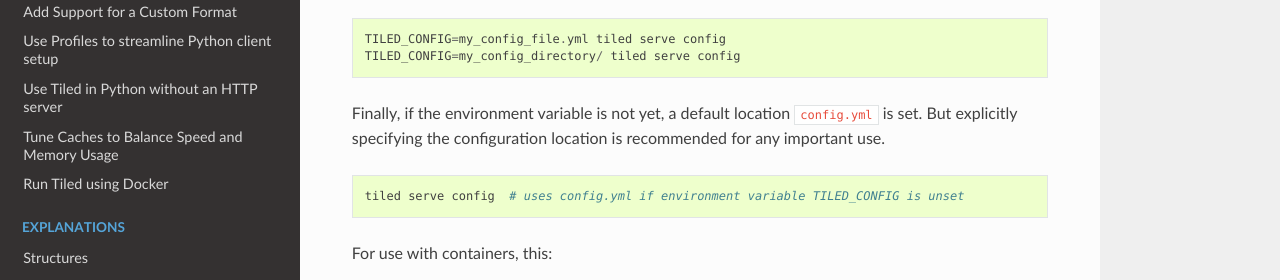
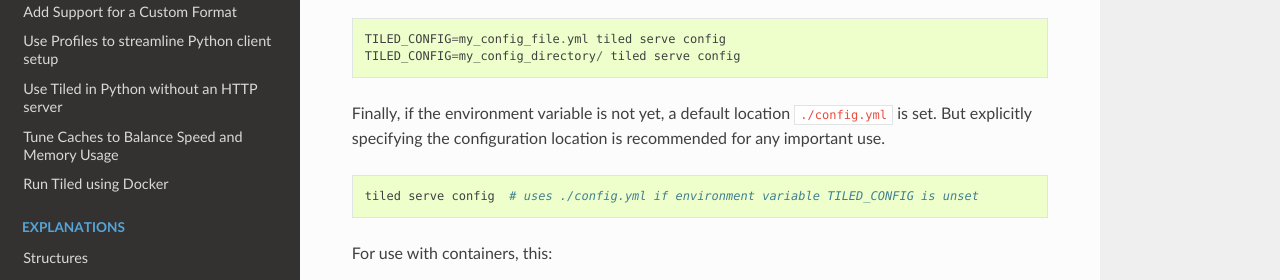
Before and after one commit to bluesky/tiled, a Sphinx documentation site: the page built from docs/source/how-to/configuration.md, in a window 1280 px wide and 900 px high, scrolled down 419 px. Shown: the part 152-432 px from the top of the window. Built offline with Sphinx 7.4.7 and the Read the Docs theme 2.0.0, drawn with Linux system fonts in a browser that asks for light colours; pages that are not in the unit, such as notebooks, are missing from menus.

````diff
--- a/docs/source/how-to/configuration.md
+++ b/docs/source/how-to/configuration.md
@@ -27,11 +27,11 @@ TILED_CONFIG=my_config_directory/ tiled serve config
 ```
 
 Finally, if the environment variable is not yet, a default location
-`config.yml` is set. But explicitly specifying the configuration location is
+`./config.yml` is set. But explicitly specifying the configuration location is
 recommended for any important use.
 
 ```
-tiled serve config  # uses config.yml if environment variable TILED_CONFIG is unset
+tiled serve config  # uses ./config.yml if environment variable TILED_CONFIG is unset
 ```
 
 For use with containers, this:
````
